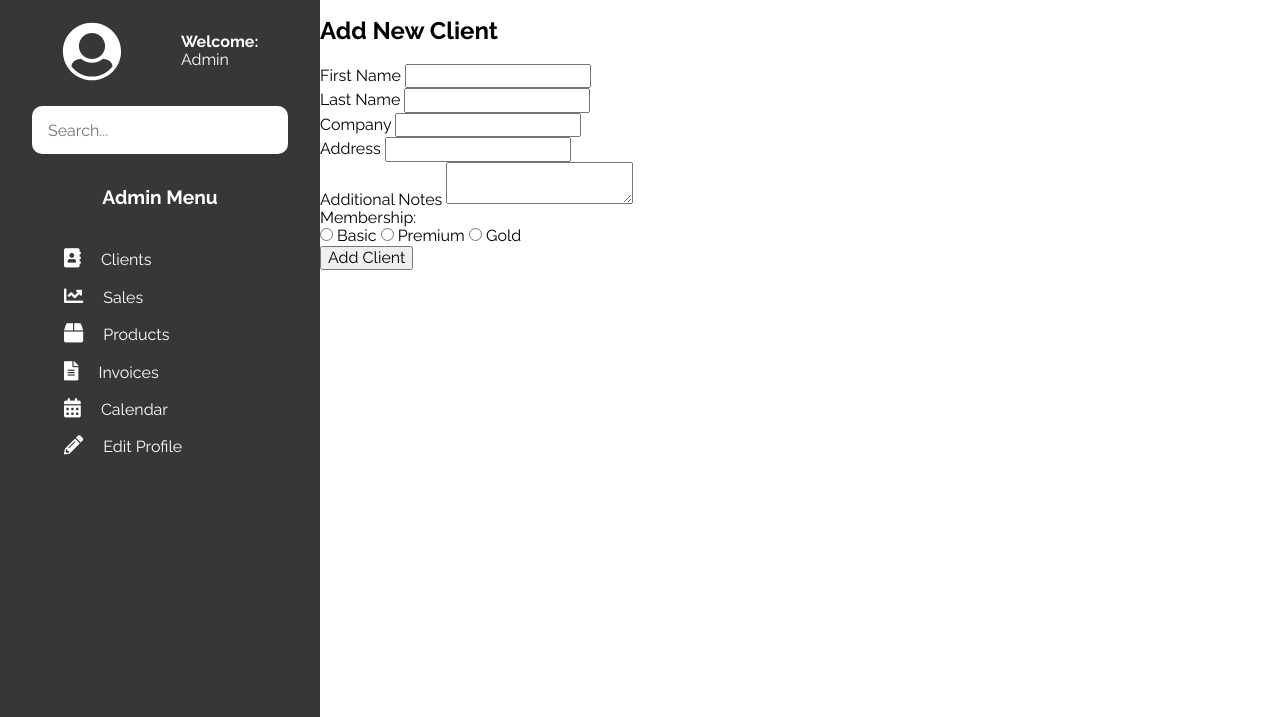
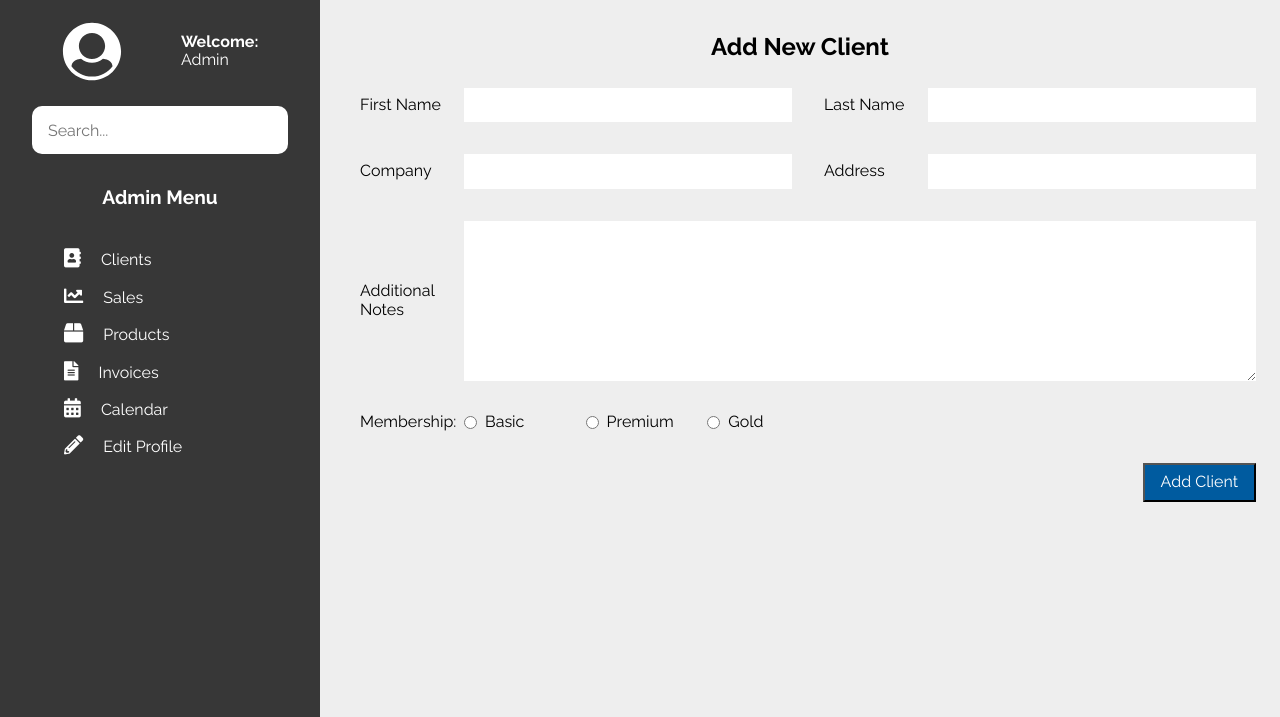
Before and after one commit to pedrolmr/web-mini-projects, a website: page adminFlex/index.html in a window 1280 px wide. Shown: the part 83-800 px from the top of the page. Drawn offline with nearby package versions, Linux system fonts and the light colour scheme.

Commit message:
added css for the form

```diff
--- a/adminFlex/scss/app.scss
+++ b/adminFlex/scss/app.scss
@@ -182,3 +182,70 @@ i {
     }
   }
 }
+
+.content {
+  flex: 1;
+  padding: 1rem;
+  background-color: $gray;
+  h2 {
+    text-align: center;
+  }
+}
+.new-client {
+  display: flex;
+  flex-wrap: wrap;
+  justify-content: space-between;
+
+  .field {
+    display: flex;
+    flex: 0 0 100%;
+    margin-bottom: 1rem;
+    align-items: center;
+    flex-wrap: wrap;
+    justify-content: space-between;
+    padding: 0.5rem;
+    @include tablet {
+      flex: 0 0 50%;
+    }
+    &.expand {
+      flex: 0 0 100%;
+      justify-content: flex-start;
+    }
+    label {
+      flex: 0 0 120px;
+      padding-left: 1rem;
+    }
+    input[type='text'],
+    textarea {
+      flex: 1;
+      border: none;
+      padding: 0.5rem 1rem;
+    }
+
+    textarea {
+      height: 10rem;
+    }
+    .options {
+      display: flex;
+      flex-wrap: wrap;
+      flex: 1;
+      justify-content: space-between;
+      align-items: center;
+      @include tablet {
+        flex: 0 0 40%;
+      }
+
+      label {
+        flex: 1;
+        padding-left: 0.5rem;
+      }
+    }
+    &.submit {
+      display: flex;
+      justify-content: flex-end;
+      .button {
+        @include button($primary);
+      }
+    }
+  }
+}
```
Also changed, not shown: adminFlex/css/app.css.
